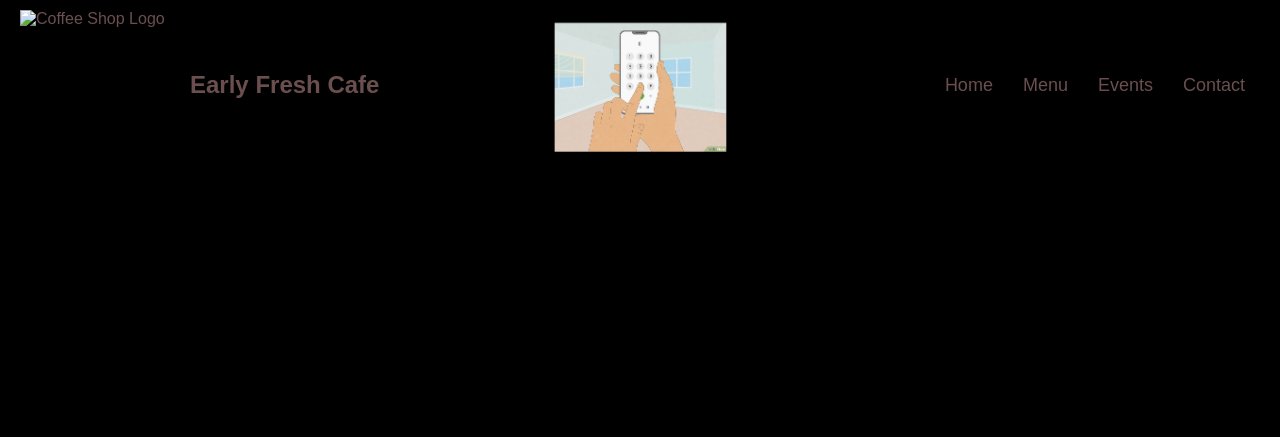
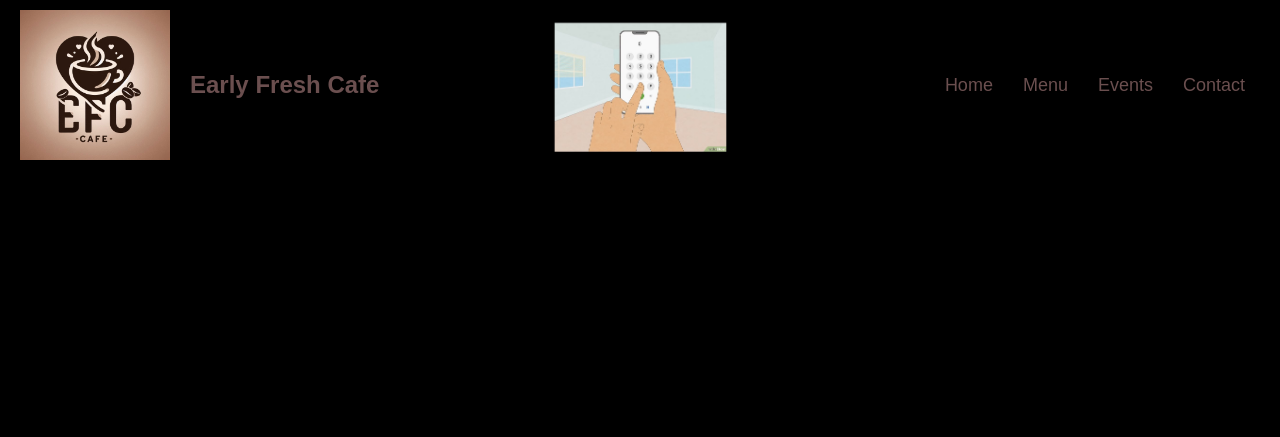
Before and after one commit to Diwash679/diwash679.github.io, a plain HTML site: page Contact.html in a window 1280 px wide. Shown: the top 437 px of the page. Drawn offline with Linux system fonts and the light colour scheme.

Commit message:
Update Contact.html

```diff
--- a/Contact.html
+++ b/Contact.html
@@ -4,13 +4,13 @@
     <meta charset="UTF-8">
     <meta name="viewport" content="width=device-width, initial-scale=1.0">
     <title>Early Fresh Coffee</title>
-    <link rel="icon" href="logo.jpeg" type="image/x-icon">
+    <link rel="icon" href="logo.jpg" type="image/x-icon">
     <link rel="stylesheet" href="styles.css">
 </head>
 <body>
     <header>
         <div class="logo">
-            <img src="logo.jpeg" alt="Coffee Shop Logo" style="width: 150px; height: 150px; float: left;">
+            <img src="logo.jpg" alt="Coffee Shop Logo" style="width: 150px; height: 150px; float: left;">
         </div>
         <h1>Early Fresh Cafe</h1>
         <nav>
```
